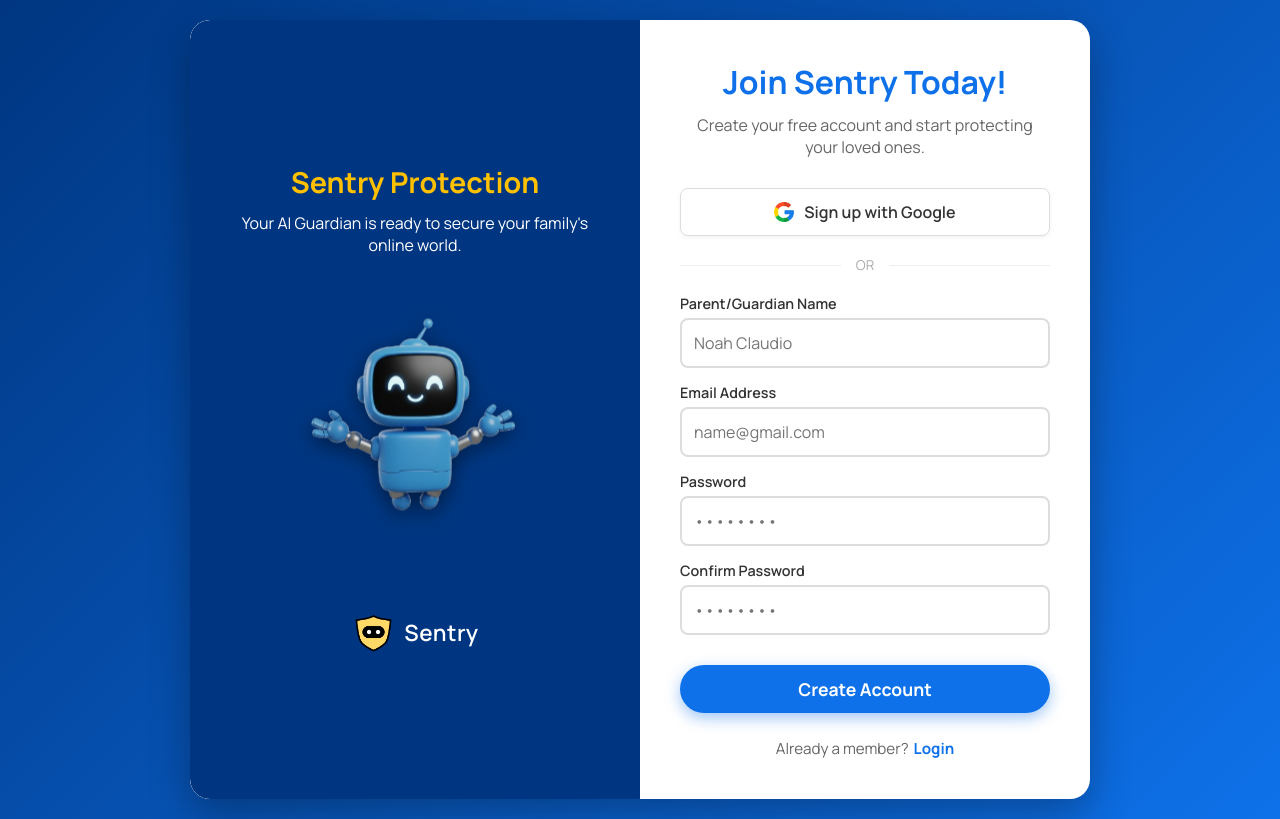
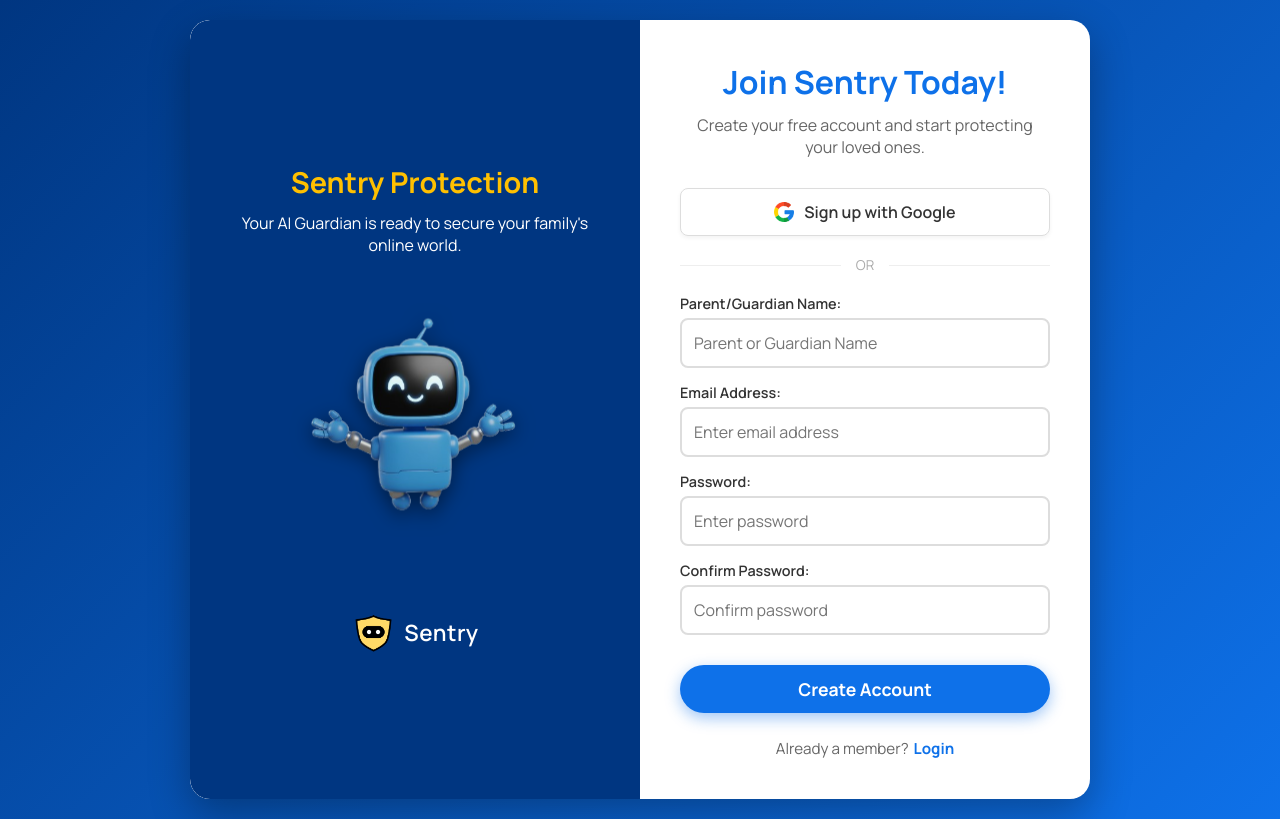
Before and after one commit to Akihito0/Sentry, a React (Vite) app in the folder website/: page /signup in a window 1280 px wide. Built offline with nearby package versions, Linux system fonts and the light colour scheme; no server answers.

Commit message:
UI: Cleaned unnecessary Texts

```diff
--- a/website/src/components/LandingPage.jsx
+++ b/website/src/components/LandingPage.jsx
@@ -77,7 +77,7 @@
             <div className="feature-card-scroll" onClick={() => openModal({
               title: 'Blocking Visual Images',
               description: 'Automatically detects and blurs inappropriate images to keep browsing safe for all family members.',
-              details: 'Our advanced AI technology scans images in real-time as they load on web pages. Using sophisticated machine learning algorithms, Sentry identifies potentially inappropriate content and automatically applies a blur effect. Family members can click to reveal images if needed, and all actions are logged for parental review.'
+              details: ' AI technology scans images in real-time as they load on web pages. Using sophisticated machine learning algorithms, Sentry identifies potentially inappropriate content and automatically applies a blur effect. Family members can click to reveal images if needed, and all actions are logged for parental review.'
             })}>
               <div className="card-gif-container">
                 <img src={BlurImageGif} alt="Visual Blocking Demo" className="card-gif" />
@@ -117,20 +117,6 @@
             </div>
 
             <div className="feature-card-scroll" onClick={() => openModal({
-              title: 'Blocking Potential Phishing Texts',
-              description: 'Detects and prevents phishing attempts to protect sensitive information and personal data.',
-              details: 'Sentry guards against phishing attacks by analyzing URLs, email patterns, and suspicious requests for personal information. The system identifies fake login pages, spoofed websites, and social engineering attempts, alerting users before they can compromise their security.'
-            })}>
-              <div className="card-gif-container">
-                <img src={PhishingGif} alt="Phishing Protection Demo" className="card-gif" />
-              </div>
-              <h3>Blocking Potential Phishing Texts</h3>
-              <p className="card-text">
-                Detects and prevents phishing attempts to protect sensitive information and personal data.
-              </p>
-            </div>
-
-            <div className="feature-card-scroll" onClick={() => openModal({
               title: 'AI Overview',
               description: 'Gemini AI continuously analyzes browsing patterns to provide intelligent threat detection and real-time protection.',
               details: 'Powered by Google\'s advanced Gemini AI, Sentry provides state-of-the-art protection with continuous learning capabilities. The AI analyzes patterns, adapts to new threats, and provides personalized protection based on your family\'s browsing habits while maintaining privacy and security.'
@@ -146,8 +132,8 @@
 
             <div className="feature-card-scroll" onClick={() => openModal({
               title: 'Parental Guidance',
-              description: 'Parents receive real-time notifications about blocked content and can monitor family browsing activity through a comprehensive dashboard.',
-              details: 'The parental dashboard provides complete visibility into your family\'s online activity. Receive instant notifications when content is blocked, view detailed activity reports, customize protection levels for each family member, and access insights about browsing patterns—all from one centralized, easy-to-use interface.'
+              description: 'Parents receive blocked content and can monitor family browsing activity through a comprehensive dashboard.',
+              details: 'The parental dashboard provides complete visibility into your family\'s online activity. Receive instant notification when content is blocked, view detailed activity reports, customize protection levels for each family member, and access insights about browsing patterns—all from one centralized, easy-to-use interface.'
             })}>
               <div className="card-gif-container">
                 <img src={ProtectGif} alt="Parental Guidance Demo" className="card-gif" />
@@ -162,7 +148,7 @@
             <div className="feature-card-scroll" onClick={() => openModal({
               title: 'Blocking Explicit Visual Images',
               description: 'Automatically detects and blurs inappropriate images to keep browsing safe for all family members.',
-              details: 'Our advanced AI technology scans images in real-time as they load on web pages. Using sophisticated machine learning algorithms, Sentry identifies potentially inappropriate content and automatically applies a blur effect. Family members can click to reveal images if needed, and all actions are logged for parental review.'
+              details: 'Our advanced AI technology scans images in real-time as they load on web pages. Using  machine learning algorithms, Sentry identifies potentially inappropriate content and automatically applies a blur effect. Family members can click to reveal images if needed, and all actions are logged for parental review.'
             })}>
               <div className="card-gif-container">
                 <img src={BlurImageGif} alt="Visual Blocking Demo" className="card-gif" />
--- a/website/src/components/SignUpPage.jsx
+++ b/website/src/components/SignUpPage.jsx
@@ -173,48 +173,48 @@
           <form className="auth-form" onSubmit={handleFormSubmit}>
             {/* NEW: Name Input Group */}
             <div className="input-group">
-              <label htmlFor="signup-name">Parent/Guardian Name</label>
+              <label htmlFor="signup-name">Parent/Guardian Name:</label>
               <input
                 type="text"
                 id="signup-name"
                 value={name}
                 onChange={(e) => setName(e.target.value)}
-                placeholder="Noah Claudio"
+                placeholder="Parent or Guardian Name"
                 required
               />
             </div>
             {/* End NEW Name Input Group */}
 
             <div className="input-group">
-              <label htmlFor="signup-email">Email Address</label>
+              <label htmlFor="signup-email">Email Address:</label>
               <input
                 type="email"
                 id="signup-email"
                 value={email}
                 onChange={(e) => setEmail(e.target.value)}
-                placeholder="name@gmail.com"
+                placeholder="Enter email address"
                 required
               />
             </div>
             <div className="input-group">
-              <label htmlFor="signup-password">Password</label>
+              <label htmlFor="signup-password">Password:</label>
               <input
                 type="password"
                 id="signup-password"
                 value={password}
                 onChange={(e) => setPassword(e.target.value)}
-                placeholder="••••••••"
+                placeholder="Enter password"
                 required
               />
             </div>
             <div className="input-group">
-              <label htmlFor="confirmPassword">Confirm Password</label>
+              <label htmlFor="confirmPassword">Confirm Password:</label>
               <input
                 type="password"
                 id="confirmPassword"
                 value={confirmPassword}
                 onChange={(e) => setConfirmPassword(e.target.value)}
-                placeholder="••••••••"
+                placeholder="Confirm password"
                 required
               />
             </div>
--- a/website/src/css/FamilyPage.css
+++ b/website/src/css/FamilyPage.css
@@ -2,7 +2,7 @@
 .family-page {
   width: 100%; /* Take full width of its parent (body padding applied) */
   max-width: 1200px; /* Max width for the entire family content block */
-  padding: 0; /* No internal padding here, the grid will handle spacing */
+  padding: 40px 0 0 0; /* Add top spacing */
   box-sizing: border-box; /* Ensure padding/border are included in element's total width/height */
 }
 .family-page .card {
--- a/website/src/css/LandingPage.css
+++ b/website/src/css/LandingPage.css
@@ -358,12 +358,13 @@
 }
 
 .section-title {
-    font-size: 2.5rem;
+    font-size: 3.5rem;
     margin-bottom: 50px;
-    color: var(--color-yellow-accent);
+    color: var(--color-text-light);
     white-space: normal;
     text-shadow: 2px 4px 12px rgba(0, 0, 0, 0.4);
     position: relative;
+    font-weight: 700;
 }
 
 .section-title::after {
```
